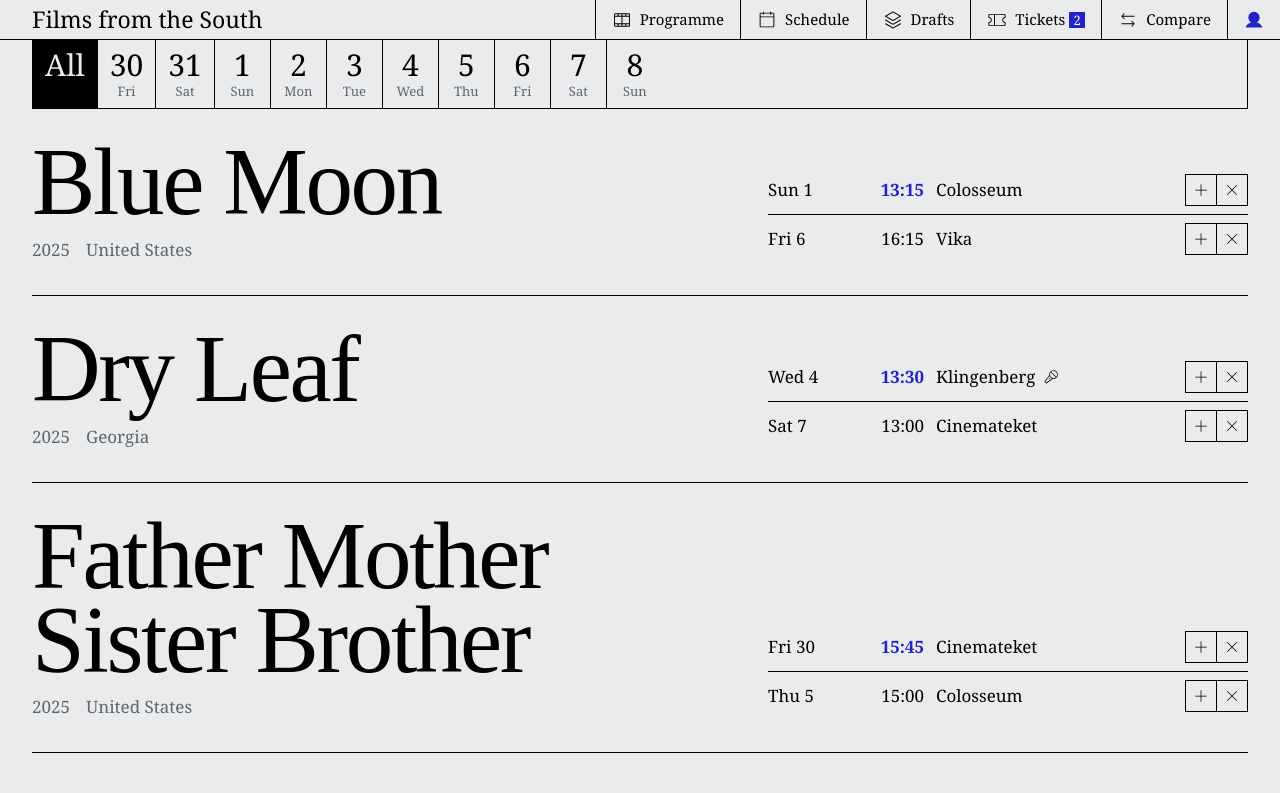
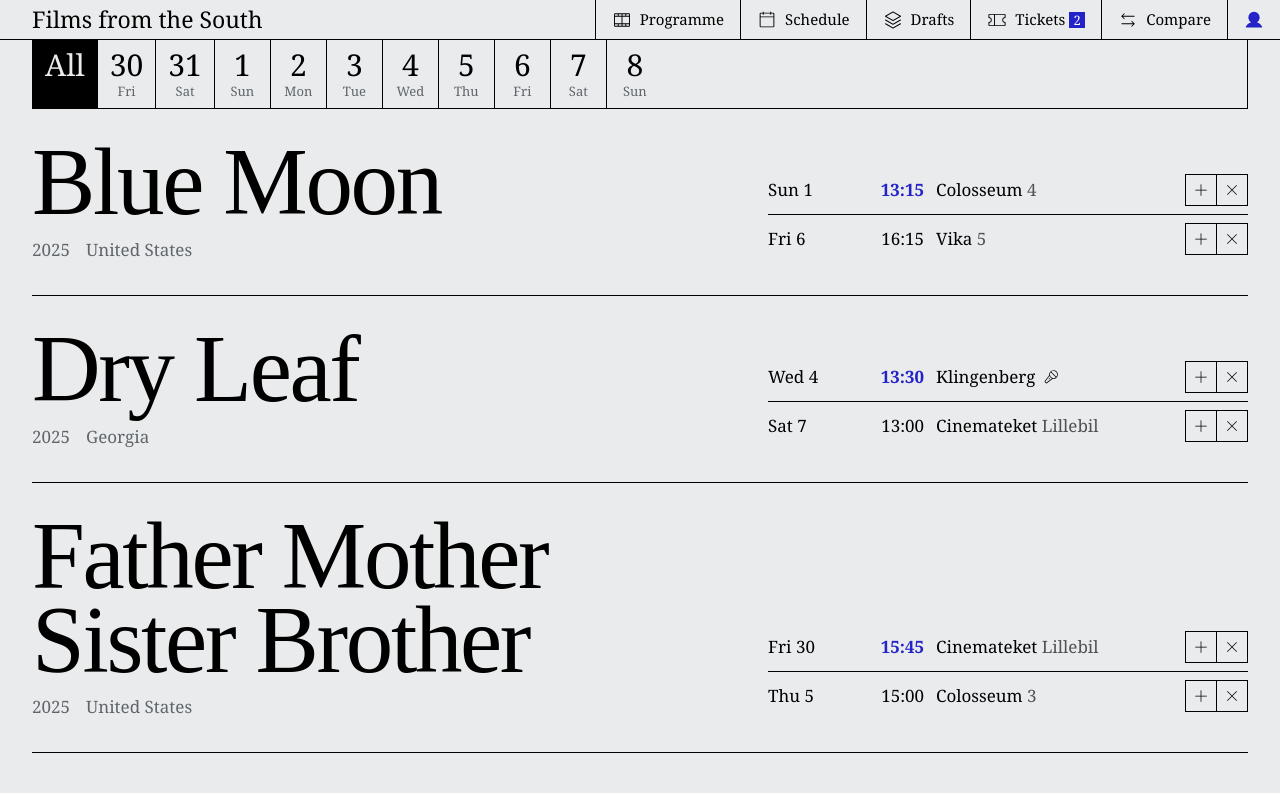
Before and after one commit to thor/festival-planner, a React (Vite) app in the folder web/: page /ffs in a window 1280 px wide. Shown: the top 793 px of the page. Built offline with nearby package versions, Linux system fonts and the light colour scheme; what gql.tada would draw is missing.

Commit message:
feat(web): show the Auditorium beside the Venue
Film rows, the buy button, the Schedule, Tickets and Draft rows show
"Vika 3" or "Cinemateket Lillebil", the room a step quieter. On narrow
screens the Schedule puts the place under the title and centres the
ticket icon.

```diff
--- a/web/src/adapters/memory/seed.ts
+++ b/web/src/adapters/memory/seed.ts
@@ -56,6 +56,17 @@ type Row = [
   minutes: number,
   slots: string[],
 ]
+
+// Auditoriums by Venue: numbered, named, or unknown (Klingenberg).
+const rooms: (string[] | null)[] = [
+  ["1", "2", "3", "4", "5", "6"],
+  ["1", "2", "3", "4"],
+  ["Tancred", "Lillebil"],
+  ["1", "2", "3", "4", "5", "6"],
+  null,
+]
+const auditorium = (v: number, n: number) =>
+  rooms[v]?.[n % rooms[v].length] ?? null
 
 // Each slot: "day hh:mm venue": day 0 is the opening Friday.
 const films: Row[] = [
@@ -122,7 +133,7 @@ export const programme: ProgrammeEntry[] = films
         startTime: instant(Number(day), time),
         endTime: instant(Number(day), time, minutes),
         venue: venues[Number(v)],
-        auditorium: null,
+        auditorium: auditorium(Number(v), f + s),
         ticketUrl: `https://tickets.example/ffs/${f + 1}-${s + 1}`,
         events:
           f % 4 === 0 && s === 0
--- a/web/src/app/pages.ts
+++ b/web/src/app/pages.ts
@@ -182,6 +182,7 @@ export function useSchedulePage(
           title: s.title,
           time: clock(s.startTime, f.timeZone),
           venue: s.venue.name,
+          auditorium: s.auditorium,
           href: entryHref(f, { id: s.programmeEntryId }),
           left,
           width,
@@ -309,6 +310,7 @@ export function useDraftPage(slug: string, draftId: string): Load<DraftVM> {
     title: s.title,
     when: when(s, tz),
     venue: s.venue.name,
+    auditorium: s.auditorium,
     ticket: tickets.has(s.id),
   })
   const failed = accept.error ?? discard.error ?? resolve.error
--- a/web/src/app/screenings.ts
+++ b/web/src/app/screenings.ts
@@ -70,6 +70,7 @@ export function useEntryModels(
       day: shortDay(dayKey(s.startTime, tz)),
       time: clock(s.startTime, tz),
       venue: s.venue.name,
+      auditorium: s.auditorium,
       withdrawn: s.withdrawn,
       past: isPast(s.startTime),
       scheduled: scheduled.has(s.id),
--- a/web/src/app/tickets.ts
+++ b/web/src/app/tickets.ts
@@ -78,6 +78,7 @@ export function useTicketModels(
       href: entryHref(festival, { id: s.programmeEntryId }),
       when: when(s, tz),
       venue: s.venue.name,
+      auditorium: s.auditorium,
       notes: [
         ...notes,
         t.refundable ? "Refundable" : null,
--- a/web/src/views/drafts.tsx
+++ b/web/src/views/drafts.tsx
@@ -6,7 +6,7 @@ import { Button } from "@/components/ui/button"
 import { cn } from "@/lib/utils"
 
 import { ItemLine } from "./items"
-import { Page, Spinner } from "./parts"
+import { Page, Place, Spinner } from "./parts"
 
 const statusWord: Record<DraftVM["status"], string> = {
   solving: "Solving",
@@ -163,7 +163,7 @@ function DiffList({
             </p>
             <p className="mt-2 flex items-center gap-4 text-grain">
               <span>{r.when}</span>
-              <span>{r.venue}</span>
+              <Place venue={r.venue} auditorium={r.auditorium} />
               {r.ticket && (
                 <TicketIcon
                   size={16}
--- a/web/src/views/film.tsx
+++ b/web/src/views/film.tsx
@@ -9,7 +9,7 @@ import type { EntryVM, FilmVM, ScreeningVM } from "@/app/view-models"
 import { cn } from "@/lib/utils"
 
 import { Docked } from "./dock"
-import { Action, ExternalLink, Meta, Page } from "./parts"
+import { Action, ExternalLink, Meta, Page, Place } from "./parts"
 import { ScreeningRow } from "./screening-row"
 
 export function FilmView({ vm }: { vm: FilmVM }) {
@@ -81,7 +81,8 @@ function BuyTicket({
         Buy ticket
       </span>
       <span className="truncate opacity-80">
-        {buy.day} {buy.time} {buy.venue}
+        {buy.day} {buy.time}{" "}
+        <Place venue={buy.venue} auditorium={buy.auditorium} />
       </span>
     </ExternalLink>
   )
--- a/web/src/views/parts.tsx
+++ b/web/src/views/parts.tsx
@@ -201,3 +201,21 @@ export function Meta({
     </p>
   )
 }
+
+/** Venue, then its Auditorium a step quieter: "Vika 3", "Cinemateket Lillebil". */
+export function Place({
+  venue,
+  auditorium,
+  className,
+}: {
+  venue: string
+  auditorium: string | null
+  className?: string
+}) {
+  return (
+    <span className={className}>
+      {venue}
+      {auditorium && <span className="opacity-65"> {auditorium}</span>}
+    </span>
+  )
+}
--- a/web/src/views/schedule.tsx
+++ b/web/src/views/schedule.tsx
@@ -6,7 +6,7 @@ import { cn } from "@/lib/utils"
 
 import { Button } from "@/components/ui/button"
 
-import { Page } from "./parts"
+import { Page, Place } from "./parts"
 
 export function ScheduleView({ vm }: { vm: ScheduleVM }) {
   if (vm.number === null) {
@@ -90,7 +90,7 @@ export function ScheduleView({ vm }: { vm: ScheduleVM }) {
                     {b.ticket && (
                       <TicketIcon size={14} weight="bold" aria-label="Ticket" />
                     )}
-                    {b.time} {b.venue}
+                    {b.time} <Place venue={b.venue} auditorium={b.auditorium} />
                   </span>
                 </Link>
               ))}
@@ -112,9 +112,21 @@ export function ScheduleView({ vm }: { vm: ScheduleVM }) {
                     )}
                   >
                     <span className="w-12 shrink-0 text-right">{b.time}</span>
-                    <span className="swipe min-w-0 flex-1">{b.title}</span>
+                    <span className="flex min-w-0 flex-1 flex-col">
+                      <span className="swipe">{b.title}</span>
+                      <Place
+                        venue={b.venue}
+                        auditorium={b.auditorium}
+                        className="truncate text-sm text-grain"
+                      />
+                    </span>
                     {b.ticket && (
-                      <TicketIcon size={16} weight="bold" aria-label="Ticket" />
+                      <TicketIcon
+                        size={16}
+                        weight="bold"
+                        aria-label="Ticket"
+                        className="shrink-0 self-center"
+                      />
                     )}
                   </Link>
                 </li>
--- a/web/src/views/screening-row.tsx
+++ b/web/src/views/screening-row.tsx
@@ -9,7 +9,7 @@ import {
 import type { ScreeningVM } from "@/app/view-models"
 import { cn } from "@/lib/utils"
 
-import { Action } from "./parts"
+import { Action, Place } from "./parts"
 
 export function ScreeningRow({
   s,
@@ -37,7 +37,15 @@ export function ScreeningRow({
         {s.time}
       </span>
       <span className="flex min-w-0 items-center gap-2">
-        <span className="truncate">{s.withdrawn ? "Withdrawn" : s.venue}</span>
+        {s.withdrawn ? (
+          <span className="truncate">Withdrawn</span>
+        ) : (
+          <Place
+            venue={s.venue}
+            auditorium={s.auditorium}
+            className="truncate"
+          />
+        )}
         {s.event && (
           <MicrophoneStageIcon
             size={16}
--- a/web/src/views/tickets.tsx
+++ b/web/src/views/tickets.tsx
@@ -4,7 +4,7 @@ import type { TicketsVM, TicketVM } from "@/app/view-models"
 import { Button, buttonVariants } from "@/components/ui/button"
 import { cn } from "@/lib/utils"
 
-import { ExternalLink, Page } from "./parts"
+import { ExternalLink, Page, Place } from "./parts"
 
 /** Tickets to let go on top, the rest below. Letting go is its own job. */
 export function TicketsView({ vm }: { vm: TicketsVM }) {
@@ -80,7 +80,7 @@ function When({ t }: { t: TicketVM }) {
   return (
     <p className="flex gap-4 text-grain">
       <span>{t.when}</span>
-      <span>{t.venue}</span>
+      <Place venue={t.venue} auditorium={t.auditorium} />
     </p>
   )
 }
```
Also changed, not shown: web/src/app/view-models.ts (+8 -0 lines), 1 other file (tests, documents, lock files or other folders).
